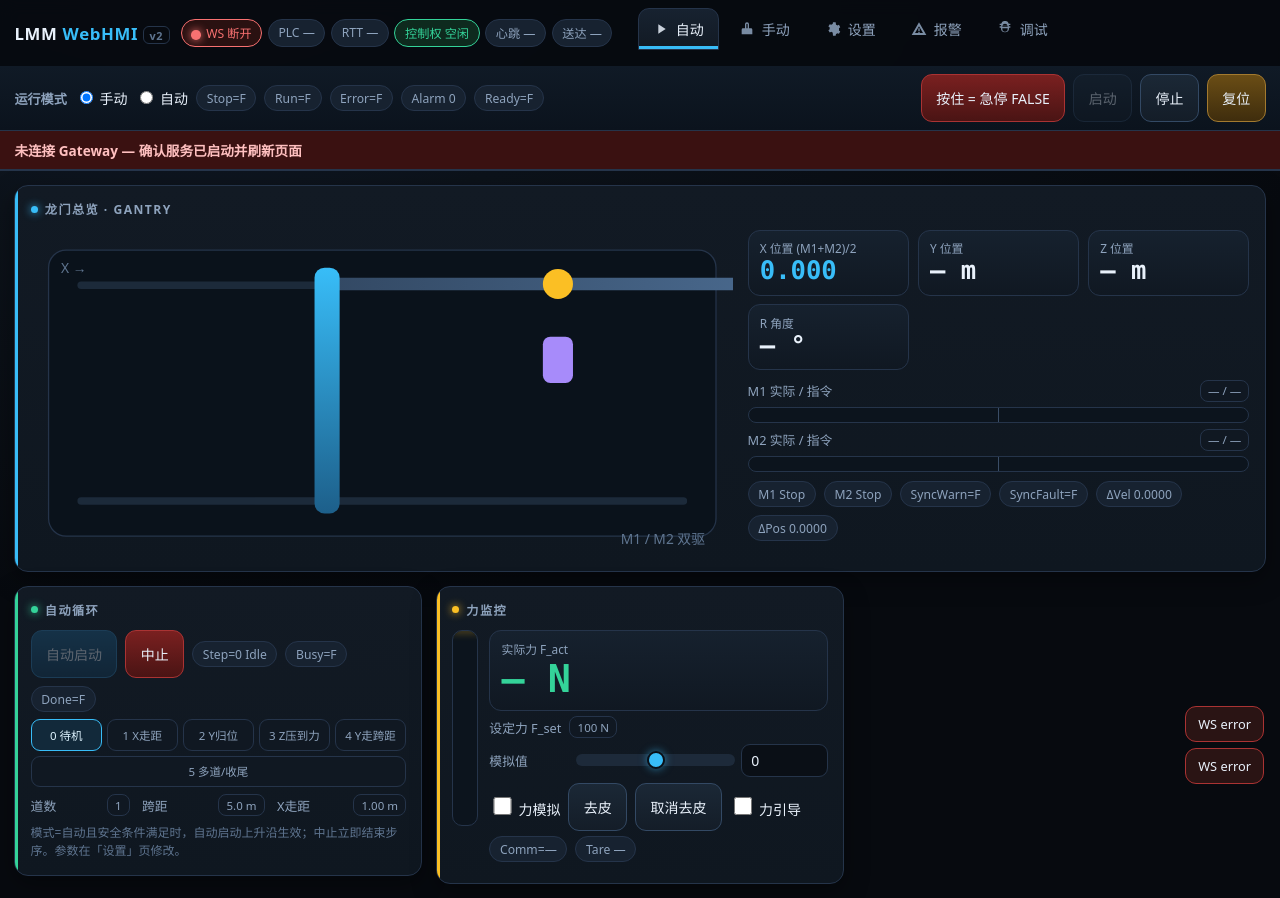
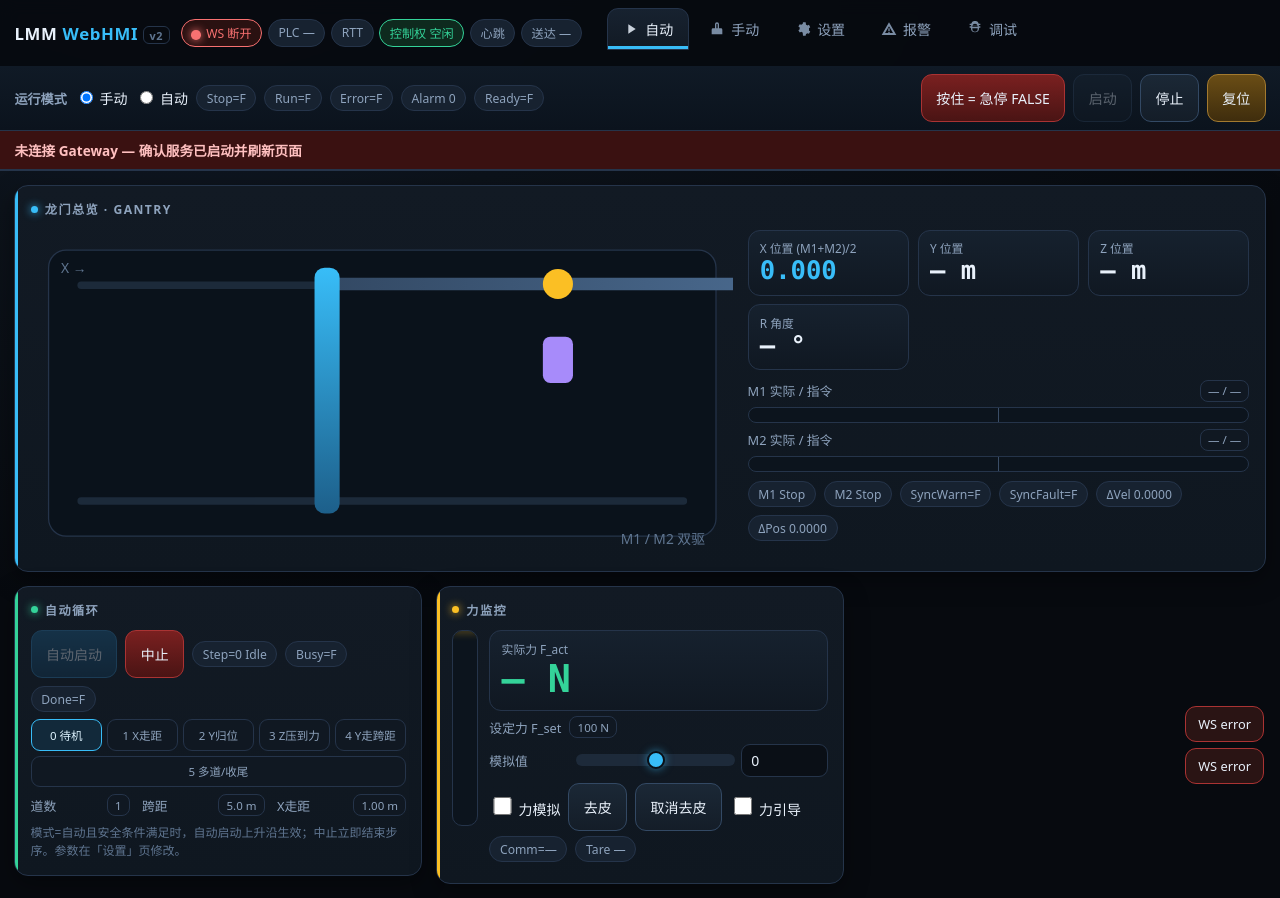
Before and after one commit to Roarpeng/LMM, a plain HTML site: page web/live/index.html in a window 1280 px wide. Drawn offline with Linux system fonts and the light colour scheme; no server answers.

Commit message:
WebHMI: 心跳/RTT 改为状态灯（正常绿色，不显示数字）

```diff
--- a/web/live/index.html
+++ b/web/live/index.html
@@ -87,9 +87,9 @@ textarea{width:100%}pre.health{max-height:280px;overflow:auto;background:#080d13
     <div class="pills">
       <span class="pill" id="conn"><span class="led"></span>WS —</span>
       <span class="pill" id="plc-target">PLC —</span>
-      <span class="pill" id="lat">RTT —</span>
+      <span class="pill" id="lat">RTT</span>
       <span class="pill" id="lease">控制权 —</span>
-      <span class="pill" id="hb">心跳 —</span>
+      <span class="pill" id="hb">心跳</span>
       <span class="pill" id="ack">送达 —</span>
     </div>
     <nav class="tabs" id="tabs">
@@ -490,6 +490,7 @@ textarea{width:100%}pre.health{max-height:280px;overflow:auto;background:#080d13
   const fmt = (v, d) => { if (typeof v === 'boolean') return v ? 'T' : 'F'; const n = Number(v); return Number.isFinite(n) ? n.toFixed(d == null ? 3 : d) : '—'; };
   const setText = (id, v) => { const el = $(id); if (!el) return; const s = String(v); if (el.textContent !== s) el.textContent = s; };
   const setPill = (id, on, cls) => { const el = $(id); if (!el) return; el.classList.toggle(cls || 'ok', !!on); };
+  function setLed(id, state) { const el = $(id); if (!el) return; el.classList.remove('ok', 'warn', 'bad'); if (state) el.classList.add(state); }
   const setCls = (id, on, cls) => { const el = $(id); if (!el) return; el.classList.toggle(cls, !!on); };
   function scaleUpd(key, v) { const s = SC[key] || (SC[key] = { lo: v, hi: v }); if (v < s.lo) s.lo = v; if (v > s.hi) s.hi = v; if (s.hi - s.lo < 1e-4) s.hi = s.lo + 1e-4; }
   function scaleN(key, v) { const s = SC[key]; if (!s) return 0.5; return Math.max(0, Math.min(1, (v - s.lo) / (s.hi - s.lo))); }
@@ -542,7 +543,7 @@ textarea{width:100%}pre.health{max-height:280px;overflow:auto;background:#080d13
   }
   function applyPong(msg) {
     const rtt = typeof msg.rtt === 'number' ? msg.rtt : (lastPingAt ? Date.now() - lastPingAt : null);
-    setText('lat', 'RTT ' + (rtt == null ? '—' : rtt + 'ms'));
+    setLed('lat', rtt == null ? '' : (rtt < 400 ? 'ok' : 'warn'));
   }
   function bindParam(rangeId, numId, key, digits, onUser) {
     const r = $(rangeId), n = $(numId);
@@ -614,7 +615,8 @@ textarea{width:100%}pre.health{max-height:280px;overflow:auto;background:#080d13
     setPill('plc-target', gwHealth && gwHealth.master && gwHealth.master.connected && !gwHealth.statusIsOffline, 'ok');
     setText('lease', '控制权 ' + (leaseOwner == null ? (controlClaimed ? '本页' : '空闲') : (leaseOwner === clientId ? '本页' : '其他 #' + leaseOwner)));
     setPill('lease', leaseOwner === clientId || (leaseOwner == null && controlClaimed), 'ok');
-    setText('hb', '心跳 ' + (S.__rxWall ? (Date.now() - S.__rxWall) + 'ms' : '—'));
+    const hbAge = S.__rxWall ? Date.now() - S.__rxWall : null;
+    setLed('hb', hbAge == null ? '' : (hbAge < 1000 ? 'ok' : 'warn'));
 
     const stop = S.HMI_xDevStop, run = S.HMI_xDevRun, err = S.HMI_xDevError;
     setText('lamp-stop', 'Stop=' + (stop ? 'T' : 'F')); setPill('lamp-stop', stop, 'ok');
```
